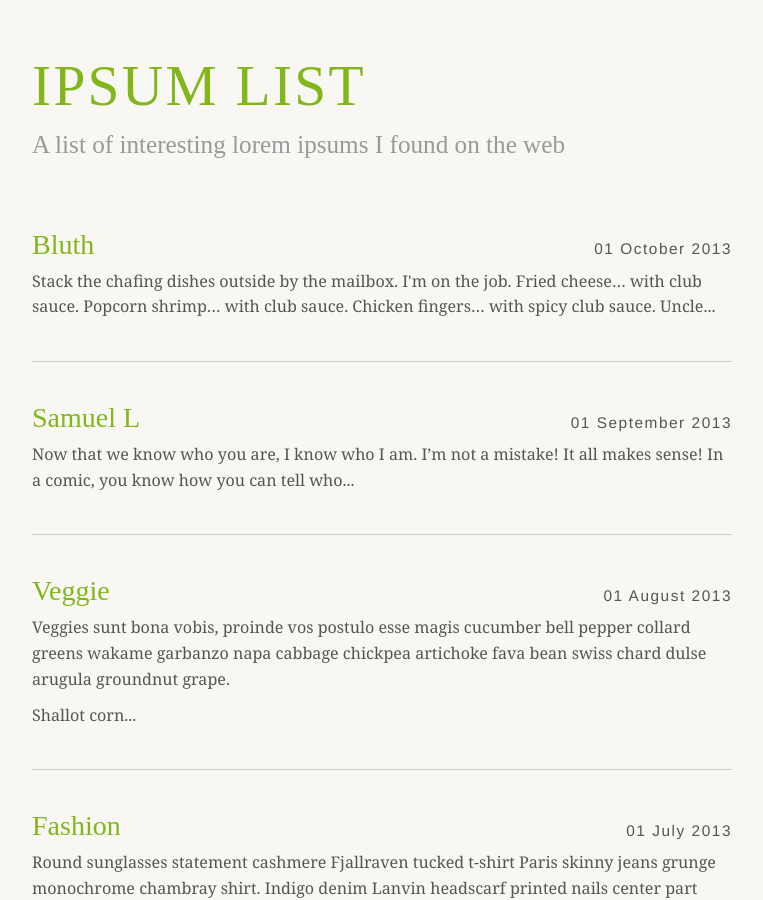
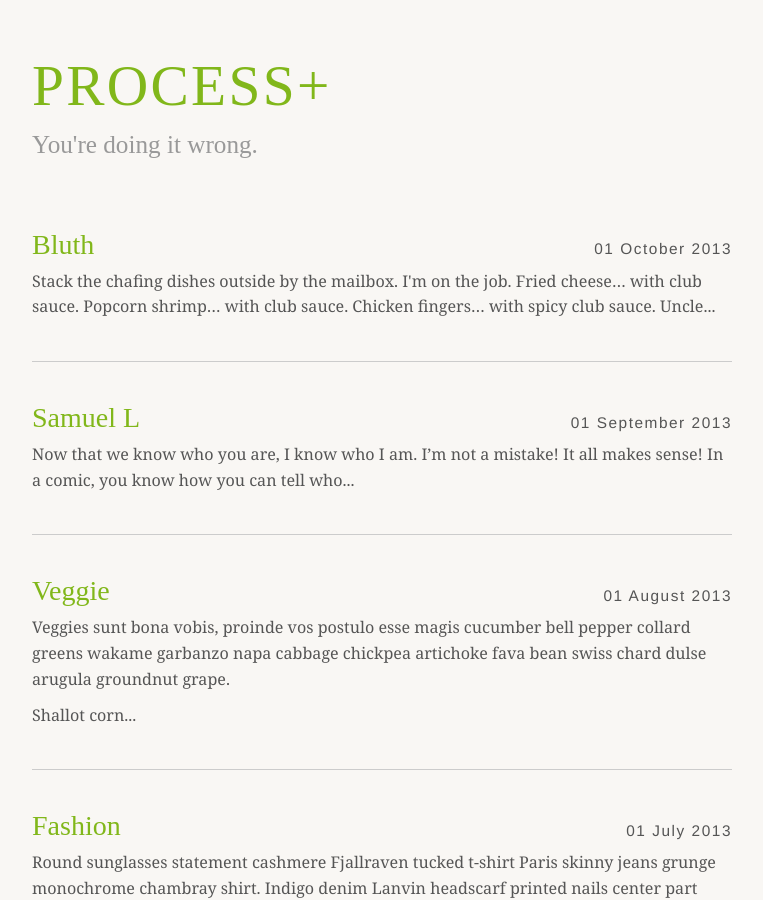
Before and after one commit to tcunnane/tcunnane.github.io, a Jekyll site: the page built from index.html, in a window 1280 px wide and 900 px high. Shown: the whole window, without its empty margins (258-1021 px from the left). Built offline with Jekyll 4.4.1, drawn with Linux system fonts in a browser that asks for light colours; some web fonts are replaced; the list of posts is cut into pages by our own code.

Commit message:
Changing the index
Updating text

```diff
--- a/index.html
+++ b/index.html
@@ -8,8 +8,8 @@ title: Mainpage
     <main class="container">
     	<div class="row-fluid">
     		<section class="content">
-    		  <h1>Ipsum List</h1>
-          <div class="sub-title">A list of interesting lorem ipsums I found on the web</div>
+    		  <h1>PROCESS+</h1>
+          <div class="sub-title">You're doing it wrong.</div>
     		</section>
     		<ul class="entries">
     		{% for post in paginator.posts %}
```
